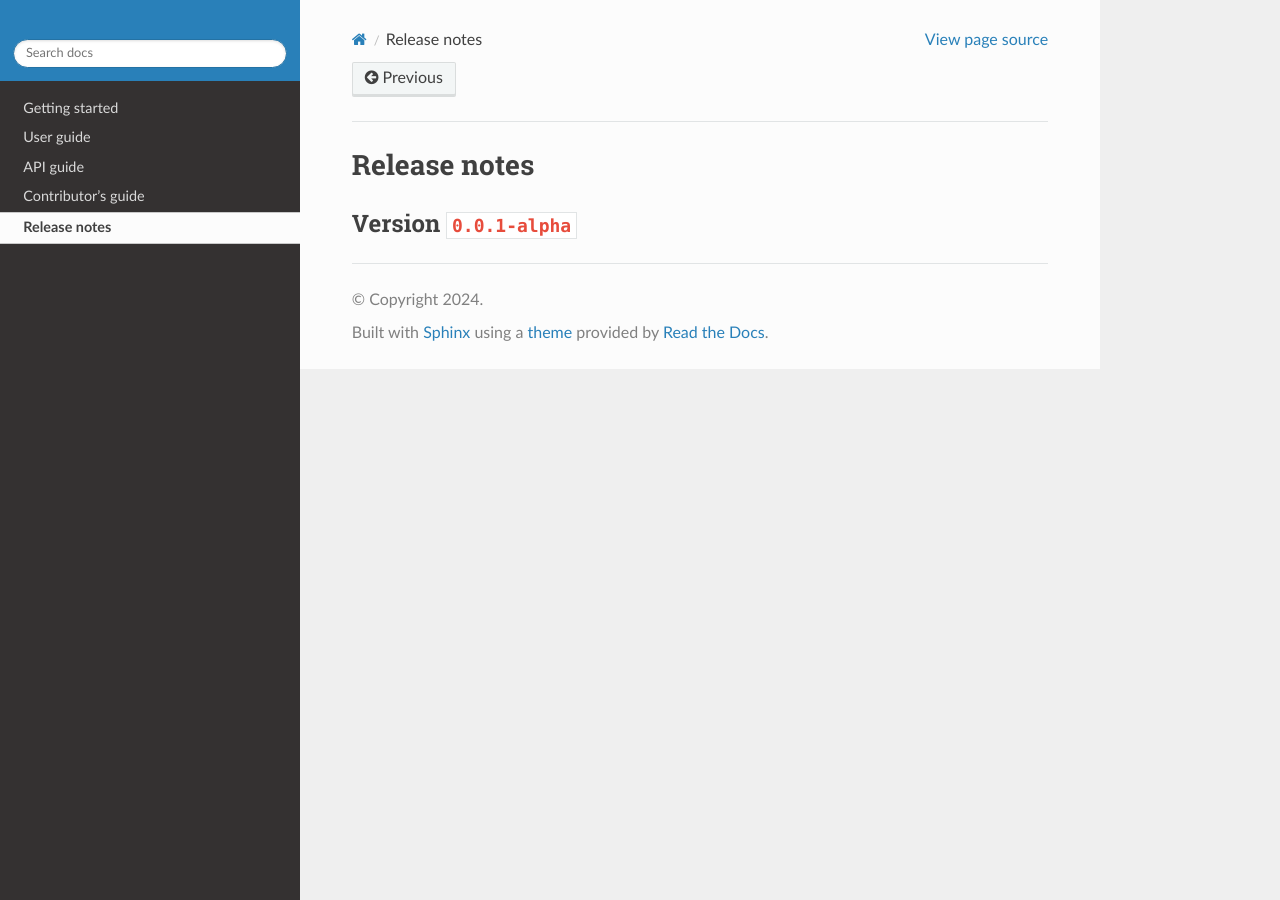
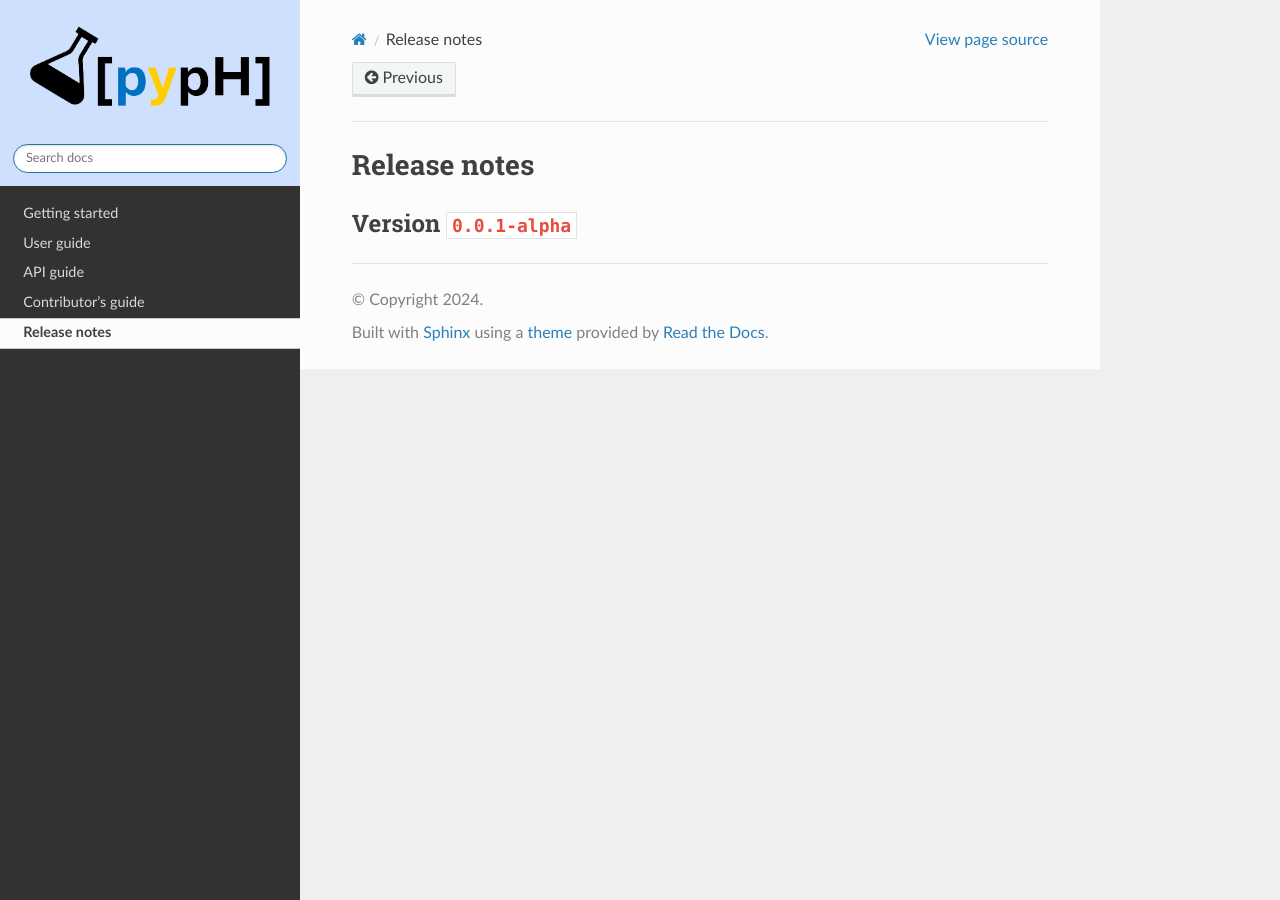
Before and after one commit to ppravatto/pypH, a Jupyter Book: the page built from docs/release-notes.md, in a window 1280 px wide. Built offline with Jupyter Book 1.0.4 settings and Sphinx 7.4.7 and the Read the Docs theme 3.1.0, drawn with Linux system fonts in a browser that asks for light colours.

Commit message:
Added logo to documentation

```diff
--- a/docs/_config.yml
+++ b/docs/_config.yml
@@ -2,7 +2,7 @@
 title                       : pypH User Guide
 author                      : Pierpaolo Pravatto
 copyright                   : "2024"
-#logo                        : logo/logo.png
+logo                        : logo/logo_pypH.png
 
 # Force re-execution of notebooks on each build.
 execute:
--- /dev/null
+++ b/docs/_static/css/custom.css
@@ -0,0 +1,11 @@
+body {
+    --themecolor: rgb(207, 224, 255);
+}
+
+.wy-side-nav-search {
+    background-color: var(--themecolor);
+}
+
+.wy-nav-top {
+    background-color: var(--themecolor);
+}
```
Also changed, not shown: docs/logo/logo_pypH.png (added).
